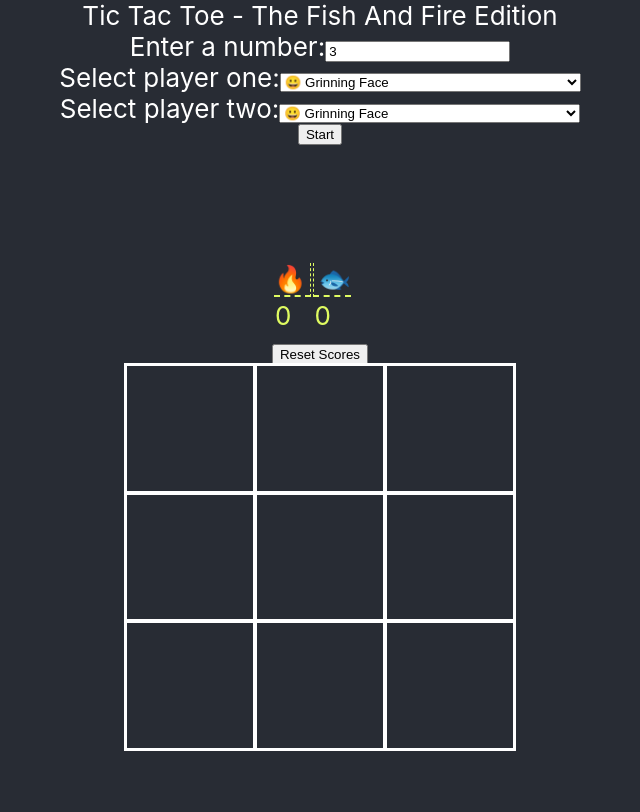
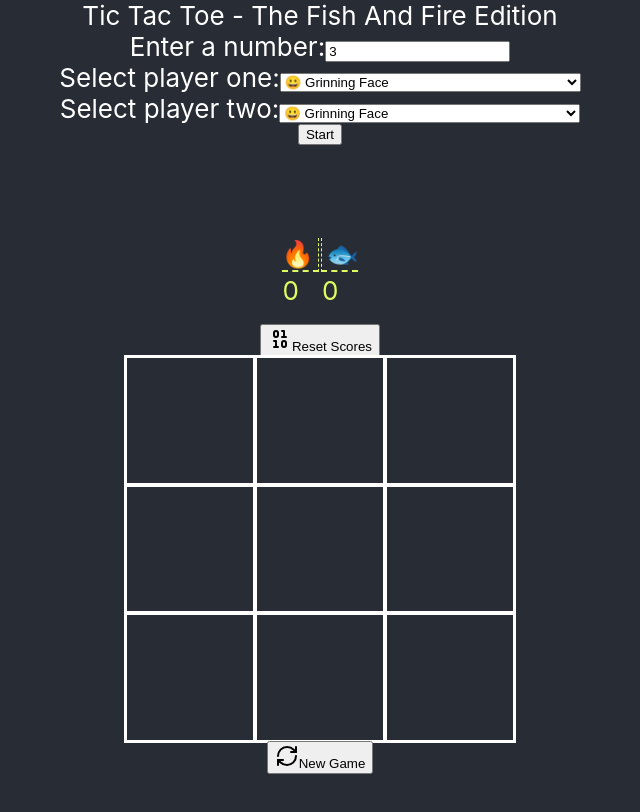
Before and after one commit to avishai84/tic-tac-2023, a React (Create React App) app: page / in a window 1280 px wide. Shown: the top 812 px of the page, without its empty margins (320-960 px from the left). Built offline with nearby package versions, Linux system fonts and the light colour scheme.

Commit message:
add lucid icons

```diff
--- a/package.json
+++ b/package.json
@@ -10,6 +10,7 @@
     "@types/node": "^16.18.55",
     "@types/react": "^18.2.23",
     "@types/react-dom": "^18.2.8",
+    "lucide-react": "^0.284.0",
     "react": "^18.2.0",
     "react-dom": "^18.2.0",
     "react-scripts": "5.0.1",
--- a/src/components/Board.tsx
+++ b/src/components/Board.tsx
@@ -2,17 +2,10 @@ import React, {useState, useEffect, useMemo} from "react";
 import styled from "styled-components";
 import {makeBoard, checkForRowWinner, checkForColumnWinner, checkForDiagonal, showWinner, isBoardFull} from "../utils/board";
 import useScores from "../hooks/useScores";
+import KeepScoresTable from "./KeepScoresTable";
+import ResetScoreButton from "./ResetScoreButton";
+import WinnerDisplay from "./WinnerDisplay";
 
-const TableHeadLeft = styled.th `
-border-right: #dffb61 dashed 1px;
-border-bottom: #dffb61 dashed 2px;
-padding: 0 4px 1px 0;
-`;
-const TableHeadRight= styled.th `
-border-left: #dffb61 dashed 1px;
-border-bottom: #dffb61 dashed 2px;
-padding: 0 0 1px 4px;
-`;
 
 const DivGame = styled.div ``;
 const DivGameWithIcon = styled.div<{ nextPlayer: string, isCellOccupied:boolean }>`
@@ -33,9 +26,19 @@ const DivGameWithIcon = styled.div<{ nextPlayer: string, isCellOccupied:boolean
     animation: ${props => (props.isCellOccupied ? 'none' : 'fadein 250ms forwards')};
 }
 `;
+const ScoreDiv = styled.div `display: flex;
+justify-content: center;
+align-items: center;
+gap: 15px;`;
+const ScoreColumnDiv = styled.div `
+display: flex;
+flex-direction: column;
+justify-content: center;
+align-items: center;
+gap: 15px;`;
 
 const Span = styled.span `
-font-size: 7.5vw; text-shadow: 0px 3px 4px #2e7b02;`;
+font-size: 7.5vw; text-shadow: 0px 3px 4px #000;`;
 const Div = styled.div `
 display: flex;
 background-color: #282c34;
@@ -59,7 +62,7 @@ const Board = ({size, playersIcon}:SizeProps):JSX.Element => {
     const [board, setBoard] = useState(makeBoard(size));
     const [player, setPlayer] = useState(playerIconsState[0]);
     const [winner, setWinner] = useState<string | null>(null);
-    const { scores, incrementPlayerScore, resetScores} = useScores();
+    const {scores, incrementPlayerScore, resetScores} = useScores();
     const keepScore = (winner:string | null) => {
         if (winner === playerIconsState[0]) {
             incrementPlayerScore('player1');
@@ -135,34 +138,28 @@ useEffect(() => {
     if (winner) {
         keepScore(winner);
     }
-
 }, [winner]);
 
-const keepScores = (<table>
-      <thead>
-        <tr>
-          <TableHeadLeft>{playerIconsState[0]}</TableHeadLeft>
-          <TableHeadRight>{playerIconsState[1]}</TableHeadRight>
-          </tr>
-        </thead>
-        <tbody>
-          <tr>
-            <td>{scores.player1}</td>
-            <td>{scores.player2}</td>
-          </tr>
-        </tbody>
+const resetGameFunction = () => {
+    setWinner(null);
+    setBoard(makeBoard(size));
+};
+const resetScoresFunction = () => {
+    resetScores();
+    resetGameFunction()
+};
+const Scores = (<ScoreDiv>
+    <ScoreColumnDiv>
+        <KeepScoresTable playerIcons={playerIconsState} scores={scores}/>
+        <ResetScoreButton resetScores={resetScoresFunction}/>
+    </ScoreColumnDiv>
+</ScoreDiv>);
 
-</table>);
-
-    return(<>
-        {winner && <DivGame><Div><Span>{winner}</Span>{winner !== "Tie" && <h1>Win</h1>}
-        <button onClick={() => {setWinner(null);setBoard(makeBoard(size));
-        }
-        }>Play Again</button></Div></DivGame>}
-    <Div>
-        <div>{keepScores}<span><button onClick={() => {resetScores()}}>Reset Scores</button></span></div>
-        <div>{playerBoard}</div>
-        </Div></>);
+    return(
+        <Div>{Scores}{winner === null && playerBoard}
+            <WinnerDisplay winner={winner} resetGame={resetGameFunction}/>
+        </Div>
+       );
 };
 
 export default Board;
--- /dev/null
+++ b/src/components/KeepScoresTable.tsx
@@ -0,0 +1,33 @@
+import {TableHeadLeft, TableHeadRight} from "./TableHeads";
+
+type Scores = {
+    player1: number;
+    player2: number;
+  };
+ type KeepScoresProps = {
+    playerIcons:string[];
+    scores:Scores;
+  };
+
+const KeepScoresTable = ({playerIcons, scores}:KeepScoresProps) => {
+    return(
+    <div>
+        <table>
+        <thead>
+          <tr>
+            <TableHeadLeft>{playerIcons[0]}</TableHeadLeft>
+            <TableHeadRight>{playerIcons[1]}</TableHeadRight>
+            </tr>
+          </thead>
+          <tbody>
+            <tr>
+              <td>{scores.player1}</td>
+              <td>{scores.player2}</td>
+            </tr>
+          </tbody>
+  </table>
+    </div>
+    );
+};
+
+export default KeepScoresTable
--- /dev/null
+++ b/src/components/ResetScoreButton.tsx
@@ -0,0 +1,13 @@
+import {Binary} from "lucide-react"
+
+type ResetScoreProps = {
+    resetScores: () => void;
+};
+
+const ResetScoreButton = ({resetScores}:ResetScoreProps) => {
+
+  return (
+    <button onClick={resetScores}><Binary />Reset Scores</button>
+  );
+};
+export default ResetScoreButton;
--- /dev/null
+++ b/src/components/TableHeads.tsx
@@ -0,0 +1,13 @@
+import styled from 'styled-components';
+
+export const TableHeadLeft = styled.th `
+border-right: #dffb61 dashed 1px;
+border-bottom: #dffb61 dashed 2px;
+padding: 0 4px 1px 0;
+`;
+
+export const TableHeadRight= styled.th `
+border-left: #dffb61 dashed 1px;
+border-bottom: #dffb61 dashed 2px;
+padding: 0 0 1px 4px;
+`;
--- /dev/null
+++ b/src/components/WinnerDisplay.tsx
@@ -0,0 +1,18 @@
+import {RefreshCw} from "lucide-react"
+
+type WinnerDisplayProps = {
+    winner: string | null;
+    resetGame: () => void;
+};
+
+const WinnerDisplay = ({ winner, resetGame }: WinnerDisplayProps) => {
+    return (
+        <div>
+            {winner && <h2>{winner} Won!</h2>}
+            <button onClick={resetGame}>
+            <RefreshCw />New Game
+            </button>
+        </div>
+    );
+};
+export default WinnerDisplay;
```
Also changed, not shown: 1 other file (tests, documents, lock files or other folders).
